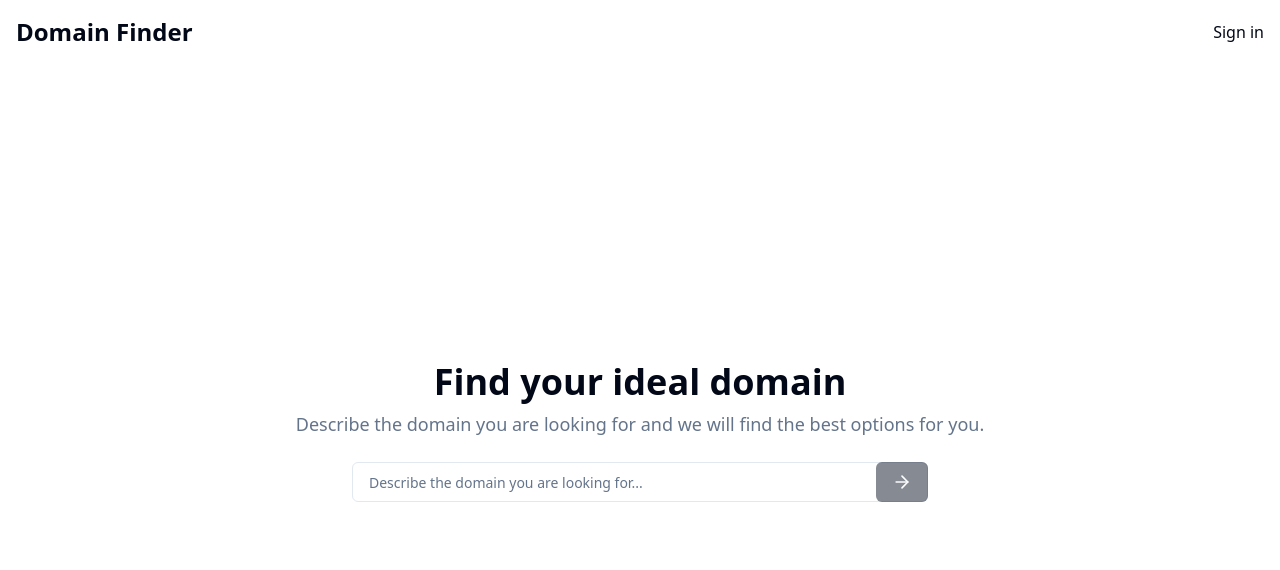
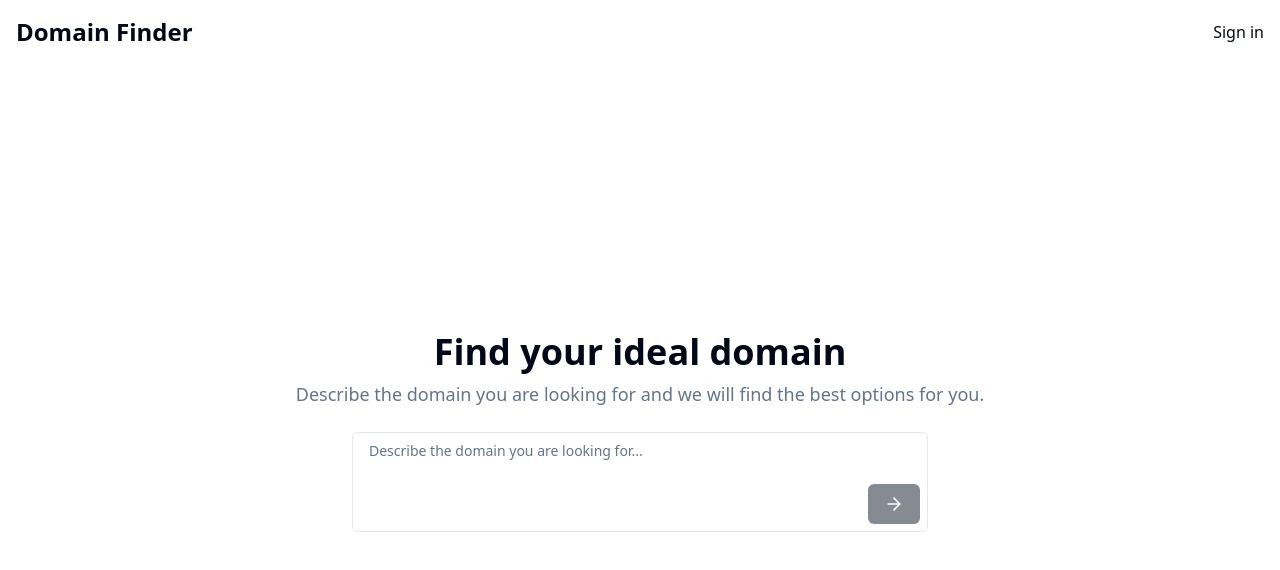
Before and after one commit to Jkroeger123/domain-miner-frontend, a Next.js app: page / in a window 1280 px wide. Shown: the top 570 px of the page. Built offline with nearby package versions, Linux system fonts and the light colour scheme; no server answers.

Commit message:
form resize

```diff
--- a/src/components/domain-form.tsx
+++ b/src/components/domain-form.tsx
@@ -6,6 +6,7 @@ import { useState, type JSX, type SVGProps } from "react";
 import Spinner from "./spinner";
 import { useAuth } from "@clerk/nextjs";
 import { createSearchAndRedirect } from "@/server/search";
+import { Textarea } from "./ui/textarea";
 
 export const DomainForm = () => {
   const { userId } = useAuth();
@@ -30,17 +31,16 @@ export const DomainForm = () => {
     <>
       {error && <div className="text-destructive">{error}</div>}
       <div className="relative mt-6 w-full max-w-xl">
-        <Input
-          type="text"
+        <Textarea
           placeholder="Describe the domain you are looking for..."
           value={prompt}
           onChange={(e) => setPrompt(e.target.value)}
-          className="w-full rounded-md border px-4 py-2"
+          className="w-full rounded-md border px-4 py-2 min-h-[100px] resize-none pr-16"
           disabled={loading}
         />
         <Button
           variant="default"
-          className="absolute right-0 top-0 h-full px-4"
+          className="absolute right-2 bottom-2 px-4"
           onClick={() => createSearch(prompt)}
           disabled={loading || !isSignedIn || !prompt}
         >
--- /dev/null
+++ b/src/components/ui/textarea.tsx
@@ -0,0 +1,24 @@
+import * as React from "react"
+
+import { cn } from "@/lib/utils"
+
+export interface TextareaProps
+  extends React.TextareaHTMLAttributes<HTMLTextAreaElement> {}
+
+const Textarea = React.forwardRef<HTMLTextAreaElement, TextareaProps>(
+  ({ className, ...props }, ref) => {
+    return (
+      <textarea
+        className={cn(
+          "flex min-h-[80px] w-full rounded-md border border-input bg-background px-3 py-2 text-sm ring-offset-background placeholder:text-muted-foreground focus-visible:outline-none focus-visible:ring-2 focus-visible:ring-ring focus-visible:ring-offset-2 disabled:cursor-not-allowed disabled:opacity-50",
+          className
+        )}
+        ref={ref}
+        {...props}
+      />
+    )
+  }
+)
+Textarea.displayName = "Textarea"
+
+export { Textarea }
```
